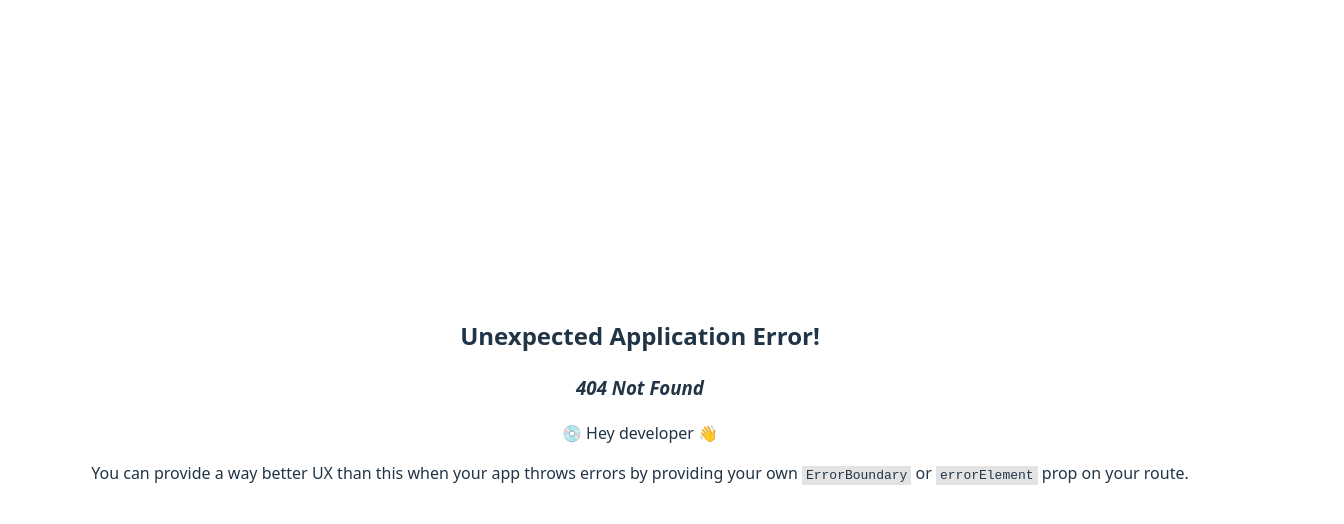
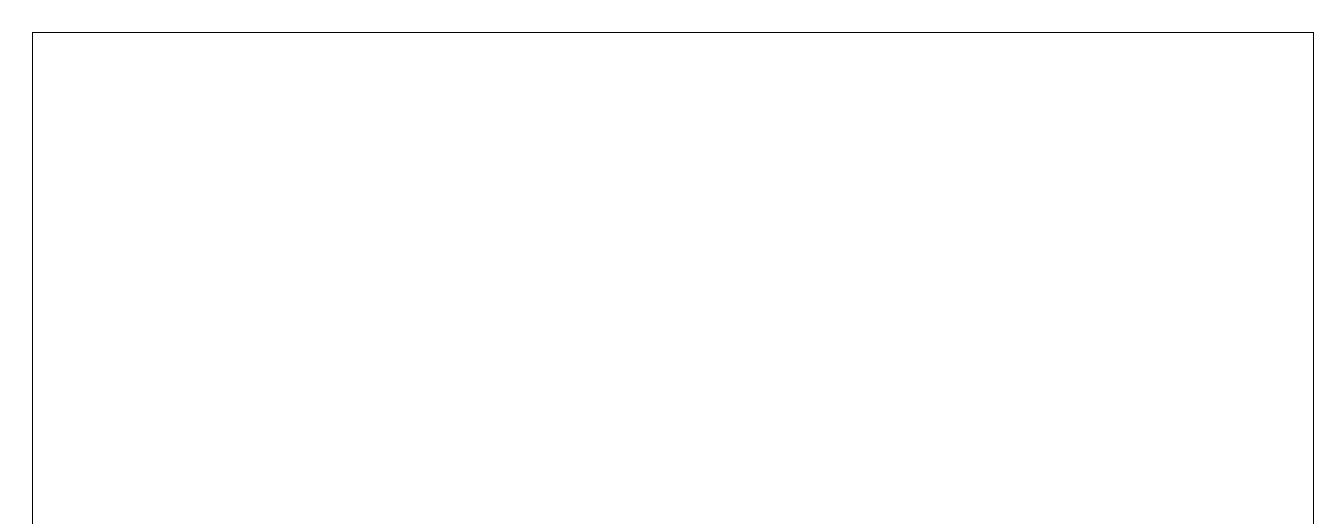
Before and after one commit to blueskinlizard/Multiplayer-Whiteboard, a React (Vite) app in the folder apps/client/: page /whiteboard in a window 1280 px wide. Before the commit this address had no page. Shown: the top 524 px of the page, 1344 px wide, since content can reach past the window. Built offline with nearby package versions, Linux system fonts and the light colour scheme.

Commit message:
Drawing working for Canvas

```diff
--- a/apps/client/package.json
+++ b/apps/client/package.json
@@ -10,6 +10,7 @@
     "preview": "vite preview"
   },
   "dependencies": {
+    "@tanstack/react-query": "^5.75.4",
     "@tanstack/react-router": "^1.119.0",
     "@tanstack/router": "^0.0.1-beta.53",
     "react": "^19.0.0",
--- a/apps/client/src/Pages/WhiteboardPage.jsx
+++ b/apps/client/src/Pages/WhiteboardPage.jsx
@@ -1,10 +1,11 @@
 import { useState, useEffect, useRef } from "react";
-import { useQuery} from "@tanstack/react-query";
+import { useQuery } from "@tanstack/react-query";
 import { useParams, useNavigate } from "react-router-dom";
 export default function WhiteboardPage(){
     const [currentUser, setCurrentUser] = useState(null);
     //I dislike context + state managers, why not just fetch user data from Redis??
     const [whiteboardState, setWhiteboardState] = useState(null);
+    const [drawing, setDrawing] = useState(false);
     const whiteboardID = useNavigate();
     const canvasRef = useRef(null);
     const [currentStroke, setCurrentStroke] = useState([]);
@@ -44,14 +45,17 @@ export default function WhiteboardPage(){
       const handleMouseUp = () => {
         setDrawing(false);
         if (currentStroke.length > 1) {
-          onDrawComplete(currentStroke);
+
         }
         setCurrentStroke([]);
       };
 
     return(
         <div>
-            <canvas></canvas>
+            <canvas ref={canvasRef} style={{ border: '1px solid black', cursor: 'crosshair' }}
+            onMouseDown={handleMouseDown}
+            onMouseUp={handleMouseUp}
+            onMouseMove={handleMouseMove}></canvas>
         </div>
     )
 }
--- a/apps/client/src/Router/Routes.jsx
+++ b/apps/client/src/Router/Routes.jsx
@@ -9,7 +9,8 @@ const routes = [
         element: <Home/>
     },
     {
-        path: '/whiteboard/:id',
+        path: '/whiteboard',
+        //removed id for debugging, MAKE SURE TO REENEABLE /whiteboard/:id
         element: <WhiteboardPage />
     },
     {
@@ -23,6 +24,6 @@ const routes = [
     {
         path: '/',
         element: <App />
-    }
+    },
 ]
 export default routes
--- a/apps/client/src/main.jsx
+++ b/apps/client/src/main.jsx
@@ -3,8 +3,12 @@ import { createRoot } from 'react-dom/client'
 import './index.css'
 import App from './App.jsx'
 import routes from "./Router/Routes.jsx"
+import { QueryClient, QueryClientProvider } from '@tanstack/react-query';
+const queryClient = new QueryClient();
 import { createBrowserRouter, Route, RouterProvider } from 'react-router-dom';
 const router = createBrowserRouter(routes);
 createRoot(document.getElementById('root')).render(
-    <RouterProvider router={router} />
+    <QueryClientProvider client={queryClient}>
+        <RouterProvider router={router} />
+    </QueryClientProvider>
 )
```
Also changed, not shown: 1 other file (tests, documents, lock files or other folders).
